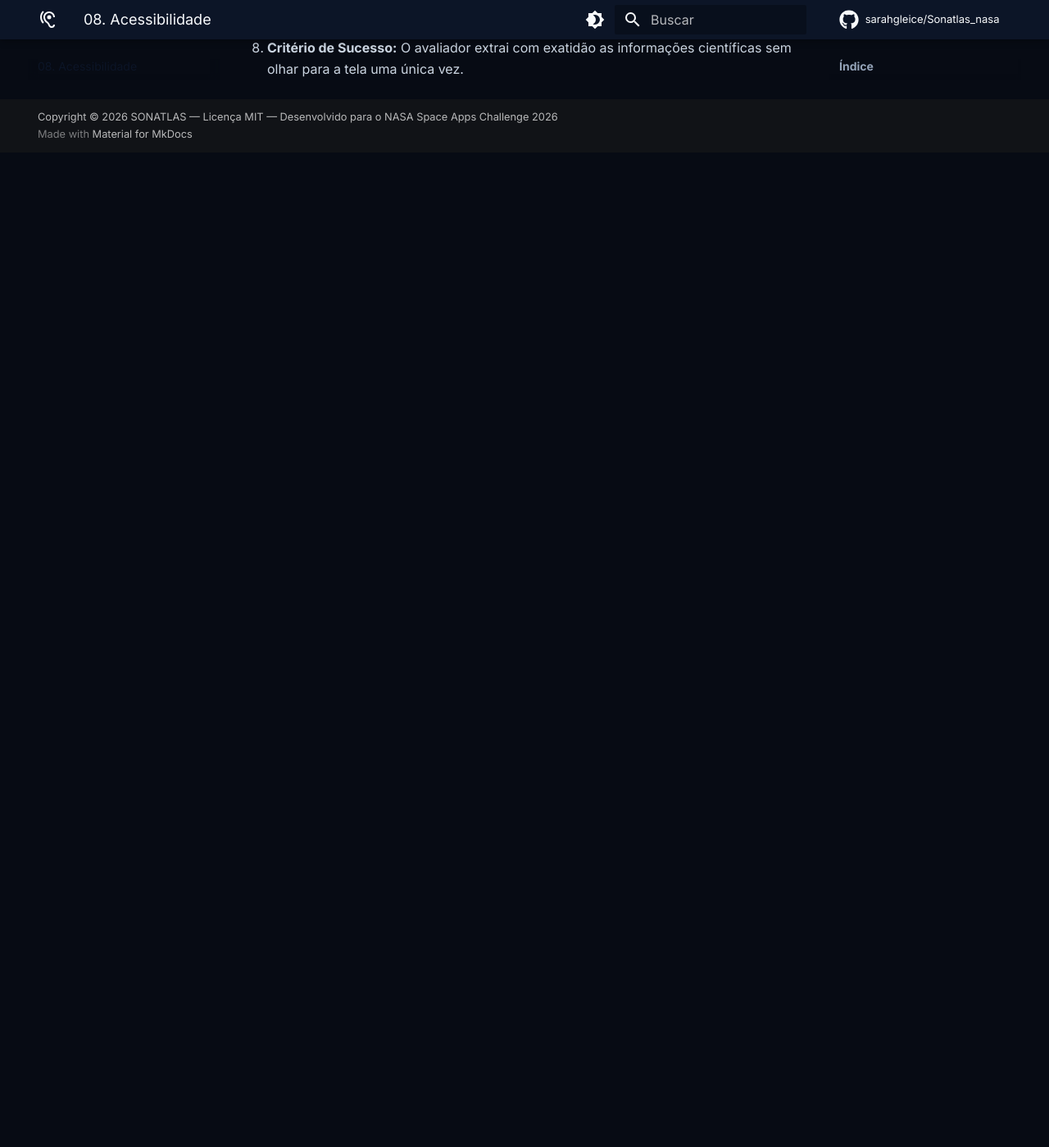
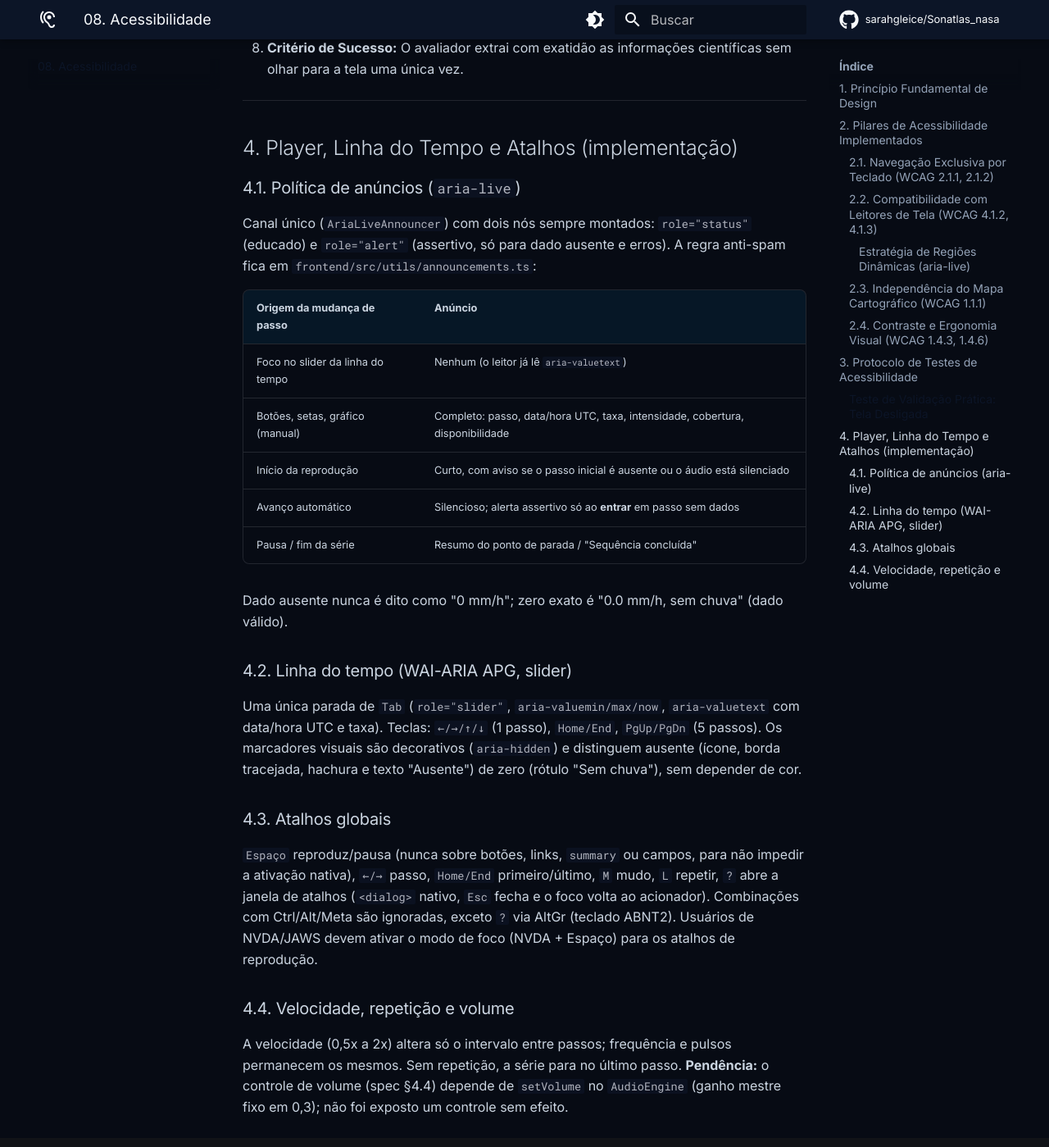
Before and after one commit to sarahgleice/Sonatlas_nasa, an MkDocs documentation site: the page built from docs/08-acessibilidade/index.md, in a window 1280 px wide and 1400 px high, scrolled down 2921 px. Shown: the whole window at 82% size. Built offline with MkDocs 1.6.1 and Material for MkDocs 9.7.7, drawn with Linux system fonts in a browser that asks for light colours; comment, search, counter and statistics services are not loaded; before the commit the page ends 3107 px from its top, so only the background shows below that.

Commit message:
docs(a11y): documenta anuncios, linha do tempo, atalhos e testes do player

```diff
--- a/docs/08-acessibilidade/index.md
+++ b/docs/08-acessibilidade/index.md
@@ -73,3 +73,29 @@ flowchart TD
    - Aciona a barra de espaço para tocar a série temporal.
    - Pausa no passo 3 e declara verbalmente: o horário da observação, a taxa de precipitação aproximada e a extensão da chuva.
 3. **Critério de Sucesso:** O avaliador extrai com exatidão as informações científicas sem olhar para a tela uma única vez.
+
+---
+
+## 4. Player, Linha do Tempo e Atalhos (implementação)
+
+### 4.1. Política de anúncios (`aria-live`)
+Canal único (`AriaLiveAnnouncer`) com dois nós sempre montados: `role="status"` (educado) e `role="alert"` (assertivo, só para dado ausente e erros). A regra anti-spam fica em `frontend/src/utils/announcements.ts`:
+
+| Origem da mudança de passo | Anúncio |
+|---|---|
+| Foco no slider da linha do tempo | Nenhum (o leitor já lê `aria-valuetext`) |
+| Botões, setas, gráfico (manual) | Completo: passo, data/hora UTC, taxa, intensidade, cobertura, disponibilidade |
+| Início da reprodução | Curto, com aviso se o passo inicial é ausente ou o áudio está silenciado |
+| Avanço automático | Silencioso; alerta assertivo só ao **entrar** em passo sem dados |
+| Pausa / fim da série | Resumo do ponto de parada / "Sequência concluída" |
+
+Dado ausente nunca é dito como "0 mm/h"; zero exato é "0.0 mm/h, sem chuva" (dado válido).
+
+### 4.2. Linha do tempo (WAI-ARIA APG, slider)
+Uma única parada de `Tab` (`role="slider"`, `aria-valuemin/max/now`, `aria-valuetext` com data/hora UTC e taxa). Teclas: `←/→/↑/↓` (1 passo), `Home/End`, `PgUp/PgDn` (5 passos). Os marcadores visuais são decorativos (`aria-hidden`) e distinguem ausente (ícone, borda tracejada, hachura e texto "Ausente") de zero (rótulo "Sem chuva"), sem depender de cor.
+
+### 4.3. Atalhos globais
+`Espaço` reproduz/pausa (nunca sobre botões, links, `summary` ou campos, para não impedir a ativação nativa), `←/→` passo, `Home/End` primeiro/último, `M` mudo, `L` repetir, `?` abre a janela de atalhos (`<dialog>` nativo, `Esc` fecha e o foco volta ao acionador). Combinações com Ctrl/Alt/Meta são ignoradas, exceto `?` via AltGr (teclado ABNT2). Usuários de NVDA/JAWS devem ativar o modo de foco (NVDA + Espaço) para os atalhos de reprodução.
+
+### 4.4. Velocidade, repetição e volume
+A velocidade (0,5x a 2x) altera só o intervalo entre passos; frequência e pulsos permanecem os mesmos. Sem repetição, a série para no último passo. **Pendência:** o controle de volume (spec §4.4) depende de `setVolume` no `AudioEngine` (ganho mestre fixo em 0,3); não foi exposto um controle sem efeito.
--- a/docs/10-testes/index.md
+++ b/docs/10-testes/index.md
@@ -67,6 +67,20 @@ Este documento formaliza a estratégia de garantia de qualidade (QA) e validaç
 - **Procedimento:** Inicializar o NVDA e alternar passos temporais no player.
 - **Critério:** O NVDA deve ler de maneira inteligível o anúncio contendo passo, data/hora e valores meteorológicos sem atropelar a fala anterior.
 
+### 4.3. Testes automatizados do player e da acessibilidade (Vitest, ambiente Node)
+Executados com `npm run test` em `frontend/`, sem dependências extras (funções puras e `renderToStaticMarkup`):
+
+| Arquivo | Cobertura |
+|---|---|
+| `announcements.test.ts` | Política anti-spam: slider silencioso, alerta só ao entrar em dado ausente, nunca "0 mm/h" para ausente |
+| `scientificExplanation.test.ts` | "Entenda o que você ouviu": linha de base, subida, queda, estável, zero exato, pós-ausência, série real |
+| `playerLogic.test.ts` | Próximo/anterior com e sem repetição, fim de série, velocidade sem alterar frequência/pulsos |
+| `shortcuts.test.ts` | Espaço não interceptado em botões; slider; modificadores; `?` via AltGr |
+| `timeline.test.tsx` | Teclado do slider, `aria-valuetext`, marcadores decorativos, ausente vs zero, multi-dia |
+| `audioPlayer.test.tsx`, `soundLegend.test.tsx`, `scientificSummary.test.tsx`, `regionSelector.test.tsx`, `shortcutsModal.test.tsx`, `ariaLiveAnnouncer.test.tsx` | Marcação acessível (rótulos, `aria-pressed`, `aria-disabled`, seções, canais live) |
+
+**Limite conhecido:** timers do hook, foco real e leitura por NVDA/VoiceOver não são cobertos sem jsdom; seguem o roteiro manual de olhos fechados da seção de acessibilidade.
+
 ---
 
 ## 5. Próximas Etapas de Validação (Planejadas)
```
